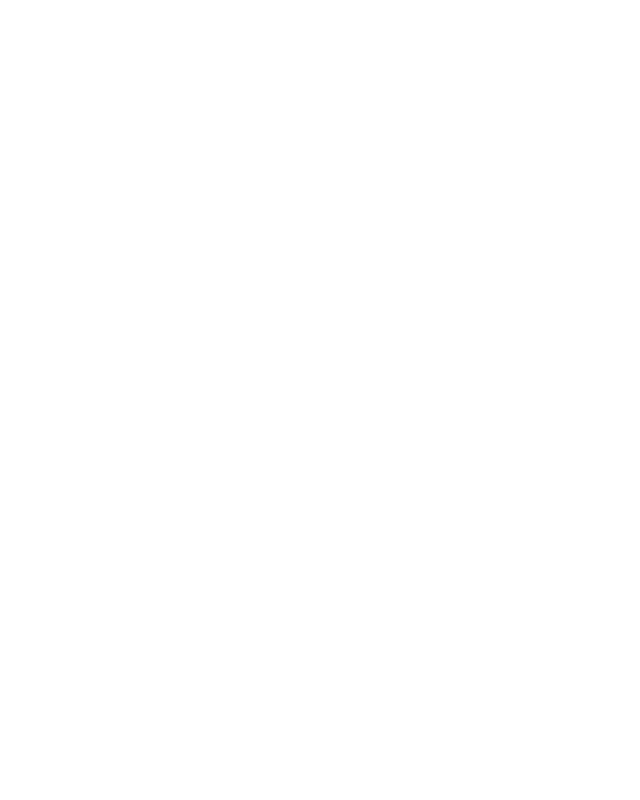
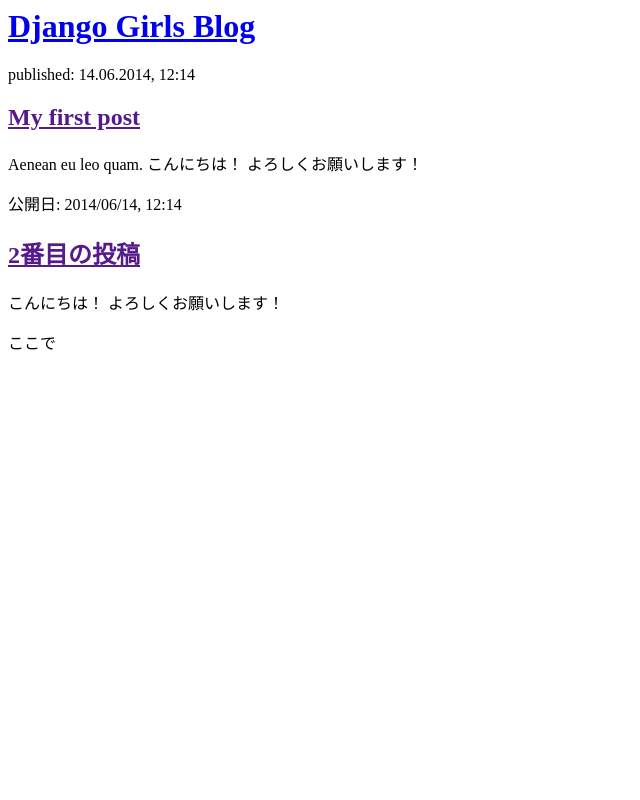
Before and after one commit to 429yen/my-first-blog, a Django app: page / in a window 1280 px wide. Before the commit the part shown is empty. Shown: the whole page, without its empty margins (0-640 px from the left). Run offline with Django 3.2, Linux system fonts and the light colour scheme.

Commit message:
Changed 2

```diff
--- a/blog/templates/blog/post_list.html
+++ b/blog/templates/blog/post_list.html
@@ -1,10 +1,23 @@
-<!DOCTYPE html>
-<html lang="en">
-<head>
-    <meta charset="UTF-8">
-    <title>Title</title>
-</head>
-<body>
+<html>
+    <head>
+        <title>Django Girls blog</title>
+    </head>
+    <body>
+        <div>
+            <h1><a href="/">Django Girls Blog</a></h1>
+        </div>
 
-</body>
+        <div>
+            <p>published: 14.06.2014, 12:14</p>
+            <h2><a href="">My first post</a></h2>
+            <p>Aenean eu leo quam. こんにちは！ よろしくお願いします！ </p>
+        </div>
+
+        <div>
+            <p>公開日: 2014/06/14, 12:14</p>
+            <h2><a href="">2番目の投稿</a></h2>
+            <p> こんにちは！ よろしくお願いします！ </p>
+        </div>
+    </body>
 </html>
+ここで
```
